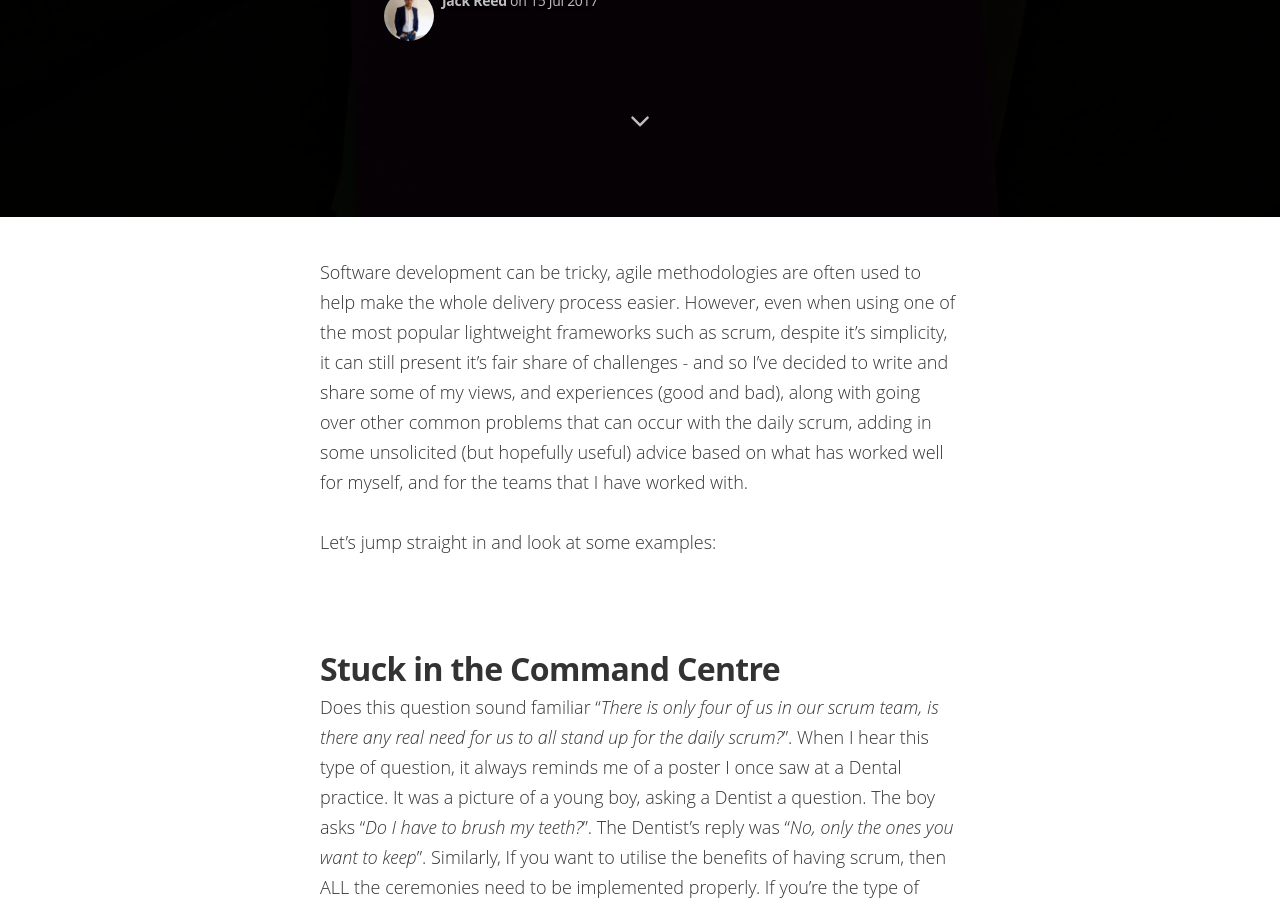
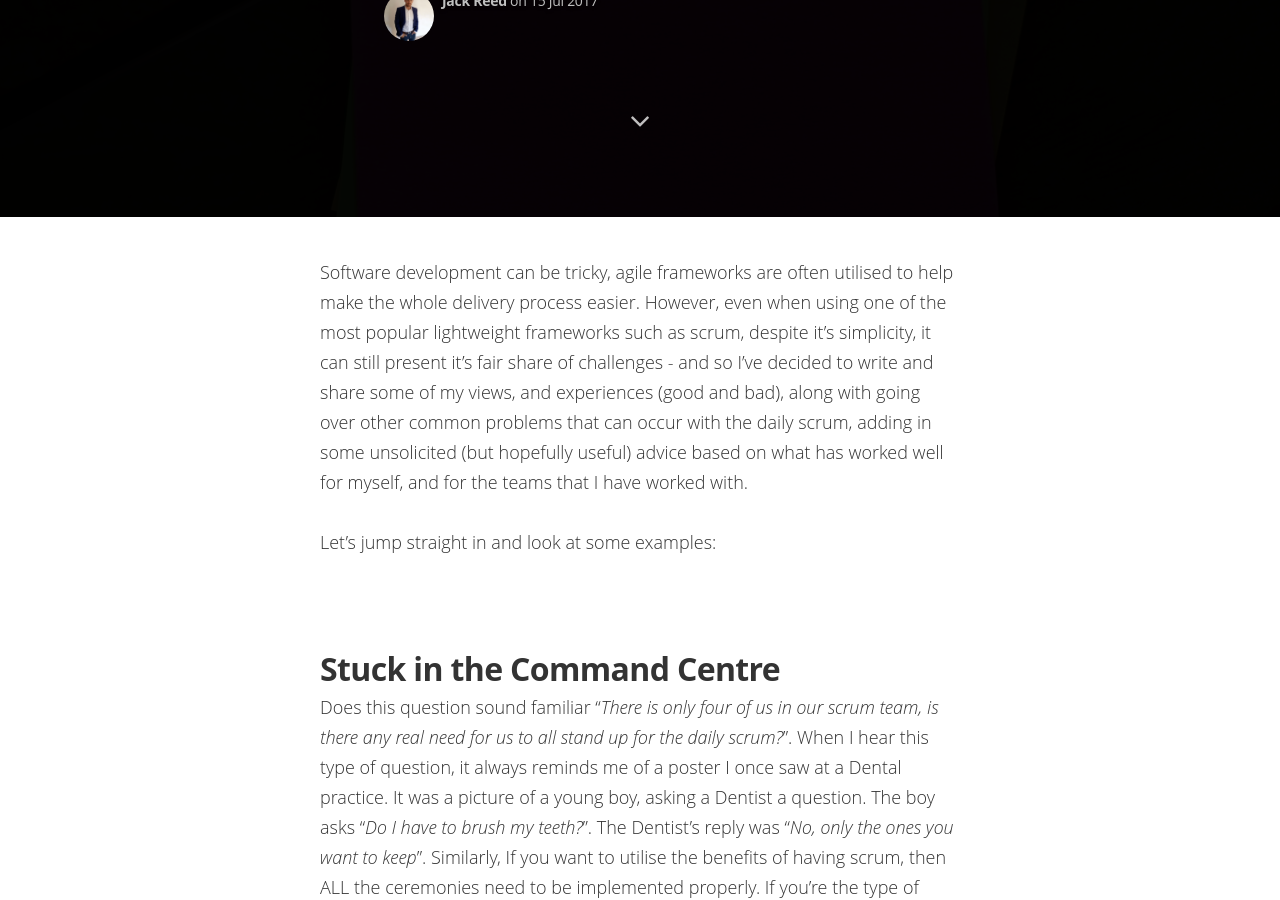
Before and after one commit to IamJackReed/JackReed, a Jekyll site: the page built from _posts/2017-07-15-improving-the-daily-scrum.markdown, in a window 1280 px wide and 900 px high, scrolled down 683 px. Built offline with Jekyll 4.4.1, drawn with Linux system fonts in a browser that asks for light colours; nearby versions of some CDN libraries; some web fonts are replaced; comment, search, counter and statistics services are not loaded.

Commit message:
Update 2017-07-15-improving-the-daily-scrum.markdown

```diff
--- a/_posts/2017-07-15-improving-the-daily-scrum.markdown
+++ b/_posts/2017-07-15-improving-the-daily-scrum.markdown
@@ -7,7 +7,7 @@
 image: /assets/article_images/2017-07-15-improving-the-daily-scrum/improving-the-daily-scrum.JPG
 image2: /assets/article_images/2017-07-15-improving-the-daily-scrum/improving-the-daily-scrum-mobile.JPG
 ---
-<span style="color:#00000; font-family: 'open sans'; font-size: 1em; font-size: 18px; font-weight: 200; hyphens: none;">Software development can be tricky, agile methodologies are often used to help make the whole delivery process easier. However, even when using one of the most popular lightweight frameworks such as scrum, despite it's simplicity, it can still present it's fair share of challenges -  and so I've decided to write and share some of my views, and experiences (good and bad), along with going over other common problems that can occur with the daily scrum, adding in some unsolicited (but hopefully useful) advice based on what has worked well for myself, and for the teams that I have worked with.</span>
+<span style="color:#00000; font-family: 'open sans'; font-size: 1em; font-size: 18px; font-weight: 200; hyphens: none;">Software development can be tricky, agile frameworks are often utilised to help make the whole delivery process easier. However, even when using one of the most popular lightweight frameworks such as scrum, despite it's simplicity, it can still present it's fair share of challenges -  and so I've decided to write and share some of my views, and experiences (good and bad), along with going over other common problems that can occur with the daily scrum, adding in some unsolicited (but hopefully useful) advice based on what has worked well for myself, and for the teams that I have worked with.</span>
 
 <span style="color:#00000; font-family: 'open sans'; font-size: 1em; font-size: 18px; font-weight: 200; hyphens: none;">Let's jump straight in and look at some examples:</span>
 
```
